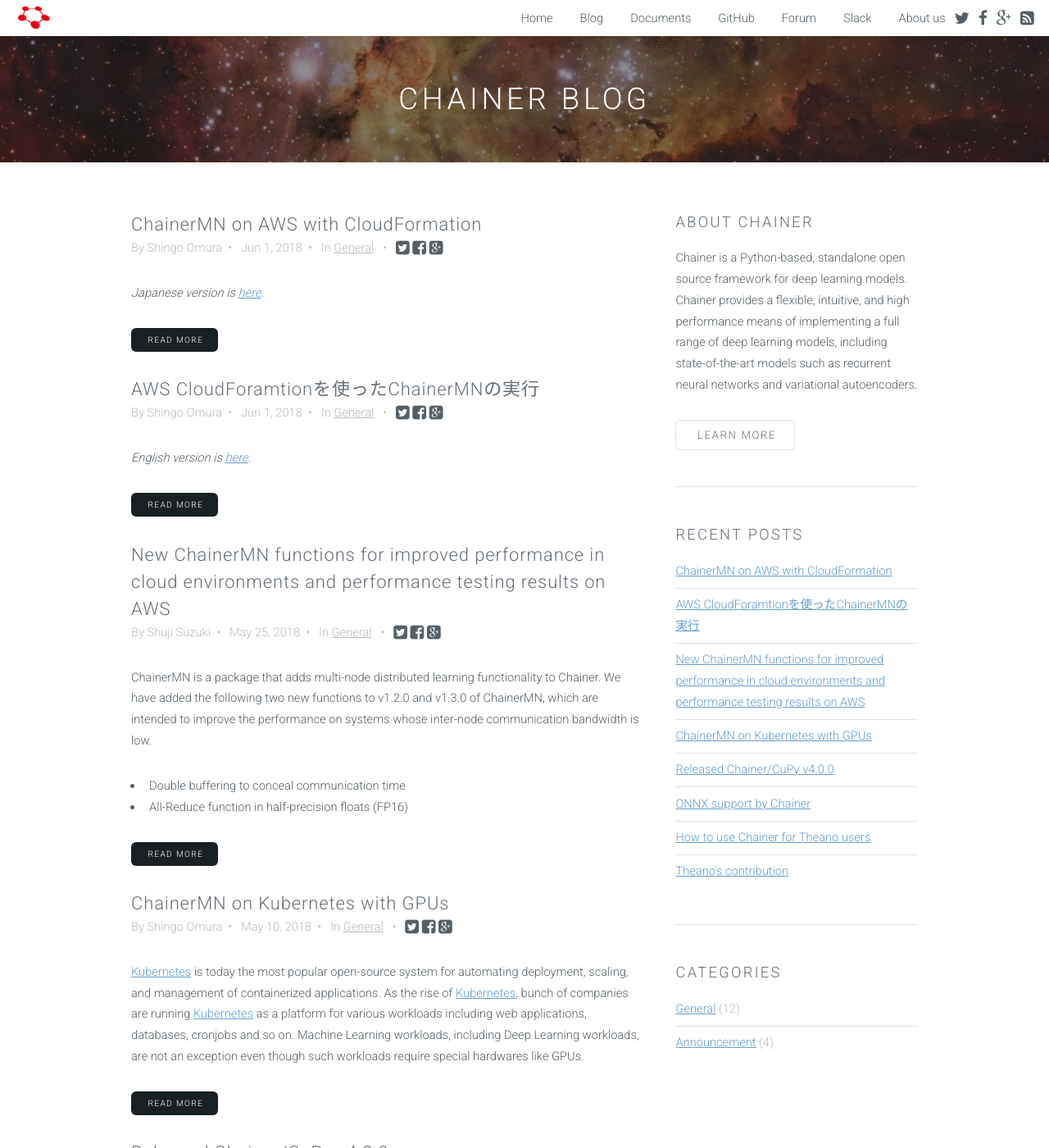
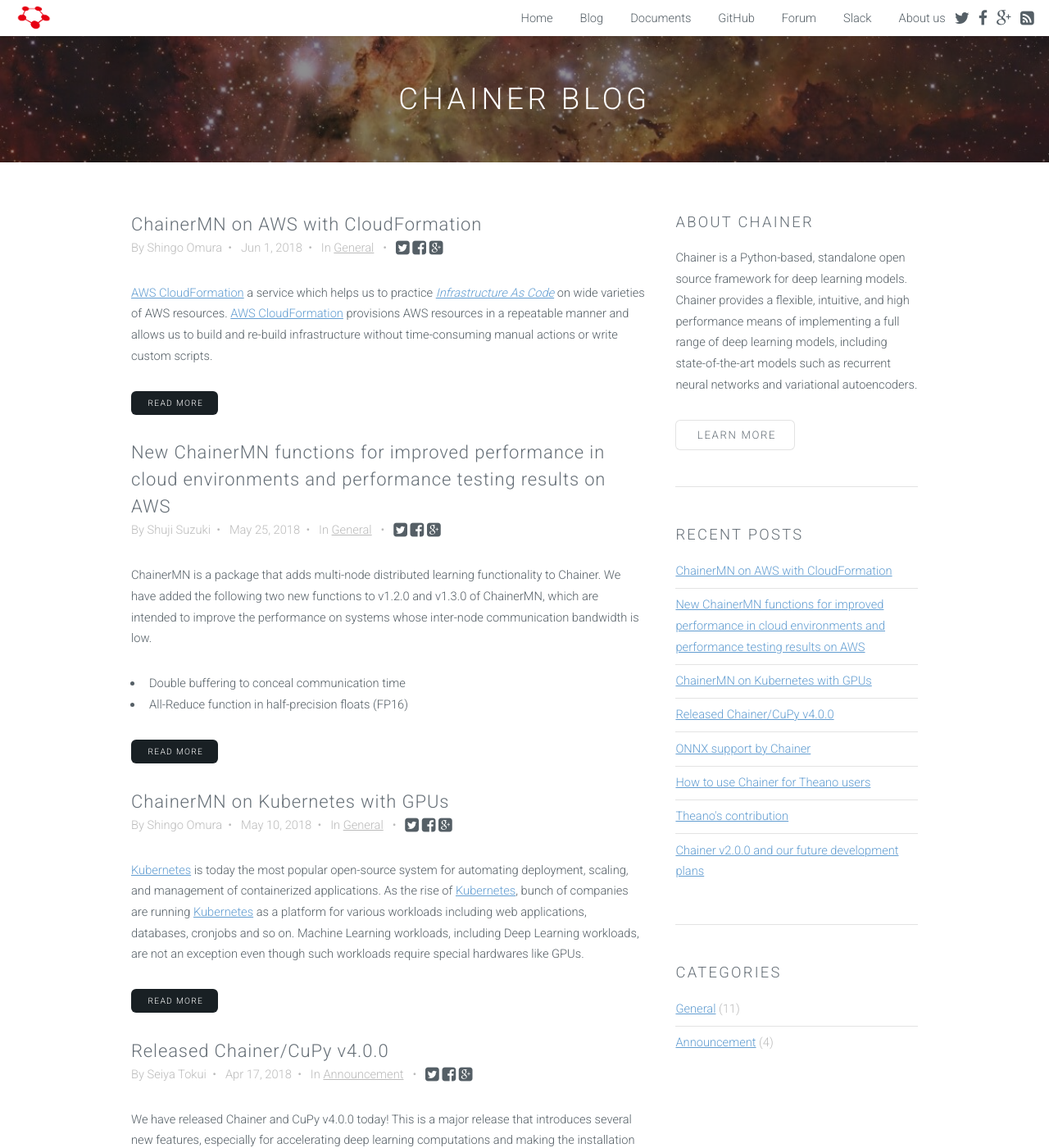
Before and after one commit to chainer/chainer.org, a Jekyll site: the page built from blog/category/tips/index.html, in a window 1280 px wide and 1400 px high. Shown: the whole window at 82% size. Built offline with Jekyll 4.4.1, drawn with Linux system fonts in a browser that asks for light colours; some of the changed lines change nothing that is shown.

Commit message:
delete japanese article on chainermn on aws with cloudformation.

````diff
--- a/_posts/2018-06-01-chainermn-on-aws-with-cloudformation-ja.md
+++ /dev/null
@@ -1,129 +0,0 @@
----
-title: AWS CloudForamtionを使ったChainerMNの実行
-layout: post
-categories: General
-author: Shingo Omura
----
-
-_English version is [here]({{ site.baseurl }}/general/2018/06/01/chainermn-on-aws-with-cloudformation.html)._
-
-[AWS CloudFormation][CFN]は [_Infrastructure As Code_](https://en.wikipedia.org/wiki/Infrastructure_as_Code) の実践を助けてくれるAWSサービスで、幅広いAWSリソースを、宣言的に設定ファイルに記述し、その設定ファイルから、AWS上のインフラストラクチャを自動的に生成したり、再生成できます。それによってAWS上のインフラストラクチャを手作業を自動化できます。
-
-分散深層学習向けのインフラストラクチャの構築の作業負荷も大幅に軽減できます。EC2インスタンスを起動したり、必要なライブラリをインストール・設定したり、計算/通信性能の最適化設定を行ったりする作業を軽減できます。特に、[ChainerMN][ChainerMN]においては、MPIクラスタを構築することが必要です。AWS CloudFormationはこの構築作業を自動化することができます。
-
-本日、[Chainer/ChainermNがプリインストールされたAMI][ChainerAMI]と[ChainerMN向けのクラスタを自動的に構築するためのCloudFormationテンプレート[ChainerCFN]を公開しました。
-
-- [chainer/chainer-ami][ChainerAMI]
-- [chainer/chainer-cfn][ChainerCFN]
-
-この記事では、これらの利用方法とともに、自動構築されたクラスタ上での[ChainerMN][ChainerMN]の実行方法について説明します。
-
-[Chainer AMI][ChainerAMI]
------
-[Chainer AMI][ChainerAMI] には [Chainer][Chainer]/[CuPy][CuPy]/[ChainerMN][ChainerMN], [ChianerCV][ChainerCV], [ChainerRL][ChainerRL]といったChainerライブラリ群と [CUDA][CUDA]-aware [OpenMPI][OpenMPI] ライブラリがプリインストールされていいます。そのため、このイメージを利用すればGPUを搭載したAWS EC2 インスタンス上で簡単に高速に深層学習が実行できます。このイメージは[AWS Deep Learning Base AMI](https://docs.aws.amazon.com/dlami/latest/devguide/overview-base.html)を基にビルドされています。
-
-[Chainer AMI][ChainerAMI]の最新バージョンは`0.1.0`で、同梱されているライブラリ群のバージョンは次のとおりです:
-
-- OpenMPI `2.1.3`
-  -[CUDA][CUDA] 9向けに __のみ__ ビルドされています
-- Chainerライブラリ群 (`python`, `python3` 両方の環境にインストールされています)
-  - `CuPy 4.1.0`
-  - `Chainer 4.1.0`
-  - `ChainerMN 1.3.0`
-  - `ChainerCV 0.9.0`
-  - `ChainerRL 0.3.0`
-
-[CloudFormation Template For ChainerMN][ChainerCFN]
----
-このテンプレートは [ChainerMN][ChainerMN] クラスタを自動的にAWS上に構築します。構築されるインフラストラクチャの概要は下記のとおりです。
-
-- クラスタが配置される VPC と Subnet (既存のVPC/Subnetを設定可能)
-- MPIプロセス起動時に利用するephemeralなssh鍵をクラスタ内で共有するための S3 バケット
-- クラスタが配置されるプレイスメントグループ(ネットワークスループット/レイテンシを最適化するため)
-- ChainerMNクラスタ
-  - `1` 台の マスター EC2 インスタンス
-  - `N (>=0)` 台のワーカーインスタンス(AutoScalingGroup経由で起動されます)
-  - MPIジョブ実行用の `chainer` ユーザ
-  - MPIジョブ実行用の `hostfile`
-- (オプション) [Amazon Elastic Filesystem][EFS] (既存のFilesystemを設定可能)
-  - このファイルシステムは各インスタンスに自動的にマウントされれます
-- 各種Security Group および IAM Role
-
-
-[Chaainer CFN][ChainerCFN]の最新バージョンは`0.1.0`です。詳細なリソース定義については[リリースされているテンプレート](https://s3-us-west-2.amazonaws.com/chainer-cfn/chainer-cfn-v0.1.0.template)を参照してください。
-
-[先日公開した ChainerMN `1.3.0` のブログで述べられている通り(英語)](https://chainer.org/general/2018/05/25/chainermn-v1-3.html), [ChainerMN][ChainerMN] `1.3.0` の新機能である、ダブルバッファリング、 半精度浮動小数点数による All-Reduce を使えば、Infinibandが利用できないAWSであっても、ほぼ線形のスケーラビリティを期待できます。
-
-[CloudFromationテンプレート][ChainerCFN] を使った [ChainerMN][ChainerMN] クラスタ構築
----
-
-ここでは、[CloudFromationテンプレート][ChainerCFN]を使って[ChainerMN][ChainerMN]クラスタを構築する方法をstep-by-stepで説明します。
-
-まず、下記のリンクから CloudFormationのページを開いて「次へ」をクリックしてください。
-
-[![launch stack](https://s3.amazonaws.com/cloudformation-examples/cloudformation-launch-stack.png)](https://console.aws.amazon.com/cloudformation/home#/stacks/new?stackName=chainermn-sample&templateURL=https://s3-us-west-2.amazonaws.com/chainer-cfn/chainer-cfn-v0.1.0.template)
-
-「詳細の指定」画面では、スタック名、VPC/Subnet、クラスタ、EFSといった各種設定を入力できます。下記は `4` 台の `p3.16xlarge`インスタンス(8 NVIDIA Tesla V100 GPUs/インスタンス) によって構成される ChainerMNクラスタを構築する設定例です(VPC, Subnet, EFS等はすべて新規作成)。
-
-![chainer-cfn-specifying-details]({{ site.baseurl }}/images/chainer-cfn-specifying-details.png)
-
-最後の確認画面では、`CAPABILITY` セクションにある、IAM Roleに関する同意をチェックする必要があります。この CloudFormation テンプレートではクラスタ内インスタンスに割り当てるためのIAM Roleを作成するためです。
-
-![chainer-cfn-specifying-details]({{ site.baseurl }}/images/chainer-cfn-capabilities-confirmation.png)
-
-しばらして、CloudFormationスタックの状態が `CREATE_COMPLETE` に遷移したら、クラスタは構築完了です。 スタックの出力セクションの `ClusterMasterPublicDNS` にマスターインスタンスの Public DNS が表示されます。
-
-構築済みクラスタでの [ChainerMN][ChainerMN] ジョブ実行
---
-クラスタ内インスタンスには、CloudFormationテンプレートのパラメータに設定したキーペアでログインが可能です。
-
-```
-ssh -i keypair.pem ubuntu@ec2-ww-xxx-yy-zzz.compute-1.amazonaws.com
-```
-
-クラスタ内のインスタンスは前述の [Chainer AMI][ChainerAMI] をつかって起動しているので、必要なライブラリ群はすべてインストール済みです。あとは、自身の学習用のコードとデータをダウンロードするだけです。
-
-```
-# switch user to chainer
-ubuntu@ip-ww-xxx-yy-zzz$ sudo su chainer
-
-# download ChainerMN's train_mnist.py into EFS
-chainer@ip-ww-xxx-yy-zzz$ wget https://raw.githubusercontent.com/chainer/chainermn/v1.3.0/examples/mnist/train_mnist.py -O /efs/train_mnist.py
-```
-
-これで実行準備完了です。`mpiexec`コマンドを使って[ChainerMN][ChainerMN]をつかったMNISTの例を実行できます。
-
-```
-# 4インスタンス上で合計32プロセス(-nオプション)を起動(8 プロセス/インスタンス(-N オプション))
-
-chainer@ip-ww-xxx-yy-zzz$ mpiexec -n 32 -N 8 python /efs/train_mnist.py -g
-...(you will see ssh warning here)
-==========================================
-Num process (COMM_WORLD): 32
-Using GPUs
-Using hierarchical communicator
-Num unit: 1000
-Num Minibatch-size: 100
-Num epoch: 20
-==========================================
-epoch       main/loss   validation/main/loss  main/accuracy  validation/main/accuracy  elapsed_time
-1           0.795527    0.316611              0.765263       0.907536                  4.47915
-...
-19          0.00540187  0.0658256             0.999474       0.979351                  14.7716
-20          0.00463723  0.0668939             0.998889       0.978882                  15.2248
-
-# 注意: 上記実行例は２回めの実行例です。(初回実行時はサンプルデータのダウンロードが行われます)
-```
-
-
-[CFN]: https://aws.amazon.com/jp/cloudformation/
-[EFS]: https://aws.amazon.com/jp/efs/features/
-[ChainerAMI]: https://github.com/chainer/chainer-ami
-[ChainerCFN]: https://github.com/chainer/chainer-cfn
-[ChainerMN]: https://github.com/chainer/chainermn
-[Chainer]: https://chainer.org
-[CuPy]: https://cupy.chainer.org/
-[ChainerCV]: https://github.com/chainer/chainercv
-[ChainerRL]: https://github.com/chainer/chainerrl
-[CUDA]: https://developer.nvidia.com/cuda-zone
-[OpenMPI]: https://www.open-mpi.org/
--- a/_posts/2018-06-01-chainermn-on-aws-with-cloudformation.md
+++ b/_posts/2018-06-01-chainermn-on-aws-with-cloudformation.md
@@ -4,8 +4,6 @@
 categories: General
 author: Shingo Omura
 ---
-
-_Japanese version is [here]({{ site.baseurl }}/general/2018/06/01/chainermn-on-aws-with-cloudformation-ja.html)._
 
 [AWS CloudFormation][CFN] a service which helps us to practice [_Infrastructure As Code_](https://en.wikipedia.org/wiki/Infrastructure_as_Code) on wide varieties of AWS resources.  [AWS CloudFormation][CFN] provisions AWS resources in a repeatable manner and allows us to build and re-build infrastructure without time-consuming manual actions or write custom scripts.
 
````
